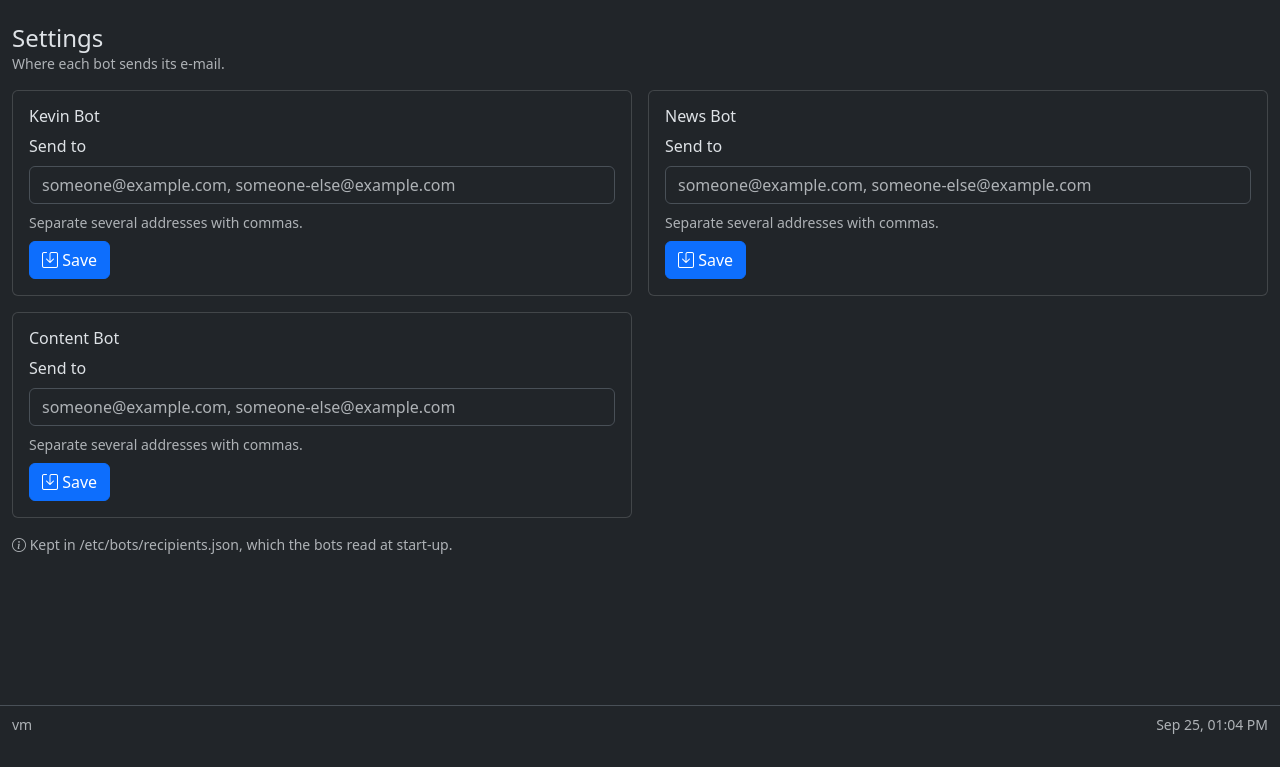
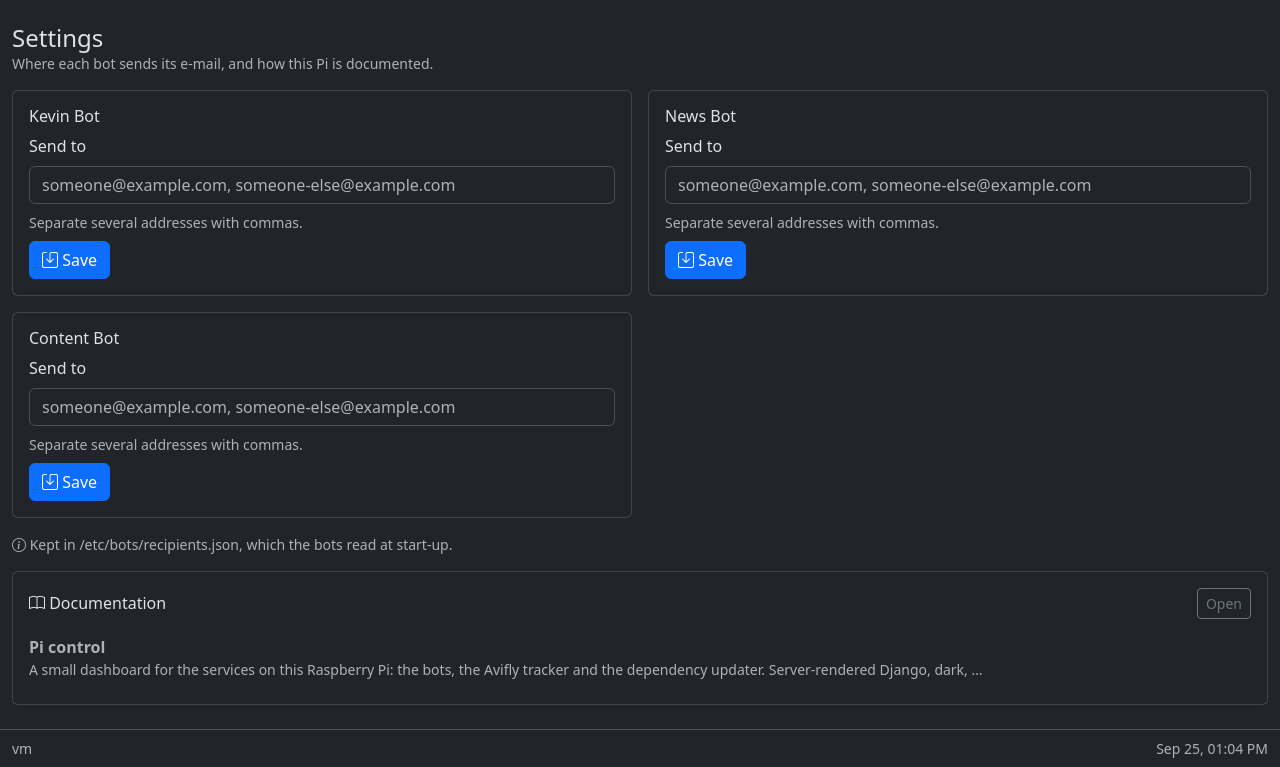
Before and after one commit to acikabot/pi-dash, a Django app: page /settings/ in a window 1280 px wide. Shown: the part 57-824 px from the top of the page. Before the commit the page ends 791 px from the top, so only its background shows below. Run offline with Django 5.2, Linux system fonts and the light colour scheme; the visitor is signed in with stand-in values (Sample User, id 1); parts of the project's set-up code (start-up, migrations or seed data) failed here and were passed over; some libraries are stand-ins or nearby versions.

Commit message:
Serve the documentation in the app, and take over port 5000
The README and a private cheat sheet render under Settings, straight from
the Markdown in this project. The old dashboard is retired, so this one now
answers on the port it used.

Co-Authored-By: Claude Opus 5 <noreply@anthropic.com>

````diff
--- a/config/settings.py
+++ b/config/settings.py
@@ -53,6 +53,7 @@ PIDASH_MODULES = [
             "pidash.recipients",
             "pidash.system",
             "pidash.alerts",
+            "pidash.docs",
         ],
     )
     if module
--- a/pidash/core/templates/core/base.html
+++ b/pidash/core/templates/core/base.html
@@ -8,6 +8,7 @@
   <link rel="stylesheet" href="{% static 'vendor/bootstrap/bootstrap.min.css' %}">
   <link rel="stylesheet" href="{% static 'vendor/bootstrap-icons/bootstrap-icons.min.css' %}">
   <link rel="stylesheet" href="{% static 'core/app.css' %}">
+  <link rel="stylesheet" href="{% static 'docs/docs.css' %}">
   <script defer src="{% static 'vendor/htmx/htmx.min.js' %}"></script>
   <script defer src="{% static 'vendor/bootstrap/bootstrap.bundle.min.js' %}"></script>
   <script defer src="{% static 'core/app.js' %}"></script>
--- /dev/null
+++ b/pidash/docs/apps.py
@@ -0,0 +1,23 @@
+from django.utils.translation import gettext_lazy as _
+
+from pidash.core.modules import PiDashModule
+from pidash.core.registry import registry
+
+
+class DocsModule(PiDashModule):
+    default = True  # without this Django ignores the config (apps.py imports the base)
+    name = "pidash.docs"
+    label = "docs"
+    verbose_name = _("Documentation")
+    url_prefix = "docs/"
+    description = _("The project's own documentation, rendered in the app.")
+
+    def ready(self) -> None:
+        from pidash.docs.documents import documents_for
+
+        registry.add_panel(
+            "settings",
+            "docs/panels/settings.html",
+            order=20,
+            context=lambda request: {"documents": documents_for(request.user).values()},
+        )
--- /dev/null
+++ b/pidash/docs/documents.py
@@ -0,0 +1,131 @@
+"""The project's own Markdown files, rendered inside the dashboard.
+
+Only files that ship with the code are listed (``README.md`` and everything in
+``docs/``) — never a path a visitor can choose — and each one is re-rendered when the
+file changes, so the pages always match what is on disk. A file whose name starts with
+an underscore is private: only an owner account sees it, and git ignores it.
+"""
+
+from __future__ import annotations
+
+import re
+from dataclasses import dataclass
+from pathlib import Path
+
+import markdown
+from django.conf import settings
+from django.urls import reverse
+
+SOURCES: tuple[Path, ...] = (Path("README.md"), Path("docs"))
+EXTENSIONS = ["tables", "fenced_code", "toc", "sane_lists", "attr_list", "def_list"]
+EXTENSION_CONFIG = {"toc": {"toc_depth": "2-3"}}
+_LINK_TO_MD = re.compile(r'href="(?!https?://)([^"#]+\.md)(#[^"]*)?"')
+_HEADING = re.compile(r"^#\s+(.+)$", re.M)
+
+
+@dataclass(frozen=True)
+class Document:
+    slug: str
+    path: Path
+    title: str
+    summary: str
+    owner_only: bool = False
+
+    @property
+    def url(self) -> str:
+        return reverse("docs:page", args=[self.slug])
+
+
+@dataclass(frozen=True)
+class RenderedDocument:
+    document: Document
+    html: str
+    toc: str
+
+
+def _slug_for(path: Path) -> str:
+    return "guide" if path.name == "README.md" else path.stem.lower().lstrip("_")
+
+
+def _title_and_summary(text: str, fallback: str) -> tuple[str, str]:
+    heading = _HEADING.search(text)
+    title = heading.group(1).strip() if heading else fallback
+    body = text[heading.end() :] if heading else text
+    summary = ""
+    for block in body.split("\n\n"):
+        block = block.strip()
+        if block and not block.startswith(("#", "|", "```", "<", "-", "*", "!")):
+            summary = " ".join(block.replace("`", "").replace("*", "").split())
+            break
+    return title, summary
+
+
+def _markdown_files() -> list[Path]:
+    root = Path(settings.BASE_DIR)
+    files: list[Path] = []
+    for source in SOURCES:
+        full = root / source
+        if full.is_dir():
+            files.extend(sorted(p for p in full.glob("*.md")))
+        elif full.is_file():
+            files.append(full)
+    return files
+
+
+def documents() -> dict[str, Document]:
+    found: dict[str, Document] = {}
+    for path in _markdown_files():
+        title, summary = _title_and_summary(path.read_text(encoding="utf-8"), path.stem)
+        found[_slug_for(path)] = Document(
+            slug=_slug_for(path),
+            path=path,
+            title=title,
+            summary=summary,
+            owner_only=path.name.startswith("_"),
+        )
+    return found
+
+
+def documents_for(user) -> dict[str, Document]:
+    """The documents this account may read (private notes are owners-only)."""
+    return {
+        slug: document
+        for slug, document in documents().items()
+        if not document.owner_only or user.is_superuser
+    }
+
+
+def get_document(slug: str, user=None) -> Document | None:
+    available = documents() if user is None else documents_for(user)
+    return available.get(slug)
+
+
+_cache: dict[str, tuple[float, RenderedDocument]] = {}
+
+
+def render(document: Document) -> RenderedDocument:
+    """Render to HTML, re-using the last result until the file changes."""
+    stamp = document.path.stat().st_mtime
+    cached = _cache.get(document.slug)
+    if cached and cached[0] == stamp:
+        return cached[1]
+
+    converter = markdown.Markdown(
+        extensions=EXTENSIONS, extension_configs=EXTENSION_CONFIG, output_format="html"
+    )
+    html = converter.convert(document.path.read_text(encoding="utf-8"))
+    rendered = RenderedDocument(document=document, html=_fix_links(html), toc=converter.toc)
+    _cache[document.slug] = (stamp, rendered)
+    return rendered
+
+
+def _fix_links(html: str) -> str:
+    """Point links between Markdown files at their pages in the app."""
+    known = {str(doc.path.name): doc for doc in documents().values()}
+
+    def replace(match: re.Match) -> str:
+        target, anchor = match.group(1), match.group(2) or ""
+        document = known.get(Path(target).name)
+        return f'href="{document.url}{anchor}"' if document else match.group(0)
+
+    return _LINK_TO_MD.sub(replace, html)
--- /dev/null
+++ b/pidash/docs/static/docs/docs.css
@@ -0,0 +1,23 @@
+/* Reading layout for the documentation pages. */
+.doc { max-width: 62rem; line-height: 1.6; }
+.doc h1 { font-size: 1.7rem; }
+.doc h2 {
+  font-size: 1.3rem; margin-top: 2rem; padding-top: .75rem;
+  border-top: 1px solid var(--bs-border-color);
+}
+.doc h3 { font-size: 1.05rem; margin-top: 1.5rem; }
+.doc table { display: block; overflow-x: auto; width: 100%; margin-bottom: 1rem; border-collapse: collapse; }
+.doc th, .doc td { border: 1px solid var(--bs-border-color); padding: .4rem .6rem; vertical-align: top; }
+.doc th { background: var(--bs-tertiary-bg); text-align: left; }
+.doc pre {
+  background: var(--bs-black); border: 1px solid var(--bs-border-color);
+  border-radius: var(--bs-border-radius); padding: .75rem 1rem; overflow-x: auto;
+}
+.doc code { font-size: .875em; }
+.doc :not(pre) > code { color: var(--bs-info-text-emphasis); }
+.doc img { max-width: 100%; height: auto; }
+.doc-toc { position: sticky; top: 5rem; font-size: .875rem; }
+.doc-toc ul { list-style: none; padding-left: .75rem; margin-bottom: 0; }
+.doc-toc > ul { padding-left: 0; }
+.doc-toc a { text-decoration: none; display: block; padding: .15rem 0; }
+@media (max-width: 991.98px) { .doc-toc { position: static; } }
--- /dev/null
+++ b/pidash/docs/templates/docs/panels/settings.html
@@ -0,0 +1,19 @@
+<div class="card mt-3">
+  <div class="card-body">
+    <div class="d-flex align-items-center gap-2 mb-2">
+      <h2 class="h6 mb-0 me-auto"><i class="bi bi-book"></i> Documentation</h2>
+      <a class="btn btn-sm btn-outline-secondary" href="{% url 'docs:index' %}">Open</a>
+    </div>
+    <div class="list-group list-group-flush">
+      {% for document in documents %}
+      <a class="list-group-item list-group-item-action bg-transparent px-0" href="{{ document.url }}">
+        <div class="d-flex align-items-center gap-2">
+          <span class="fw-semibold">{{ document.title }}</span>
+          {% if document.owner_only %}<span class="badge text-bg-secondary"><i class="bi bi-lock"></i> private</span>{% endif %}
+        </div>
+        <div class="small text-body-secondary">{{ document.summary|truncatewords:22 }}</div>
+      </a>
+      {% endfor %}
+    </div>
+  </div>
+</div>
--- /dev/null
+++ b/pidash/docs/urls.py
@@ -0,0 +1,10 @@
+from django.urls import path
+
+from pidash.docs import views
+
+app_name = "docs"
+
+urlpatterns = [
+    path("", views.DocIndexView.as_view(), name="index"),
+    path("<slug:slug>/", views.DocPageView.as_view(), name="page"),
+]
--- a/pidash/recipients/templates/recipients/page.html
+++ b/pidash/recipients/templates/recipients/page.html
@@ -22,4 +22,6 @@
 <p class="text-body-secondary small mt-3">
   <i class="bi bi-info-circle"></i> Kept in {{ store_path }}, which the bots read at start-up.
 </p>
+
+{% for panel in panels %}{% include panel.template %}{% endfor %}
 {% endblock %}
--- a/pidash/recipients/views.py
+++ b/pidash/recipients/views.py
@@ -6,6 +6,7 @@ from django.shortcuts import redirect
 from django.views.decorators.http import require_POST
 from django.views.generic import TemplateView
 
+from pidash.core.registry import registry
 from pidash.recipients import store
 from pidash.services.catalog import get_service, services_with
 
@@ -21,9 +22,11 @@ class RecipientsView(TemplateView):
         ]
         return super().get_context_data(
             page_title="Settings",
-            page_subtitle="Where each bot sends its e-mail.",
+            page_subtitle="Where each bot sends its e-mail, and how this Pi is documented.",
             rows=rows,
             store_path=store.path(),
+            panels=registry.panels("settings"),
+            **registry.panel_context("settings", self.request),
             **kwargs,
         )
 
--- a/requirements.txt
+++ b/requirements.txt
@@ -4,3 +4,4 @@ django-environ==0.14.0      # configuration from .env / environment
 whitenoise==6.12.0          # static files
 gunicorn==26.2.0            # production server
 psutil==7.2.2               # CPU, memory, disk and uptime figures
+Markdown==3.10.3            # renders this project's own documentation inside the app
````
Also changed, not shown: pidash/conftest.py (+10 -1 lines), pidash/docs/templates/docs/index.html (added, +18 -0 lines), pidash/docs/templates/docs/page.html (added, +25 -0 lines), pidash/docs/tests/test_docs.py (added, +57 -0 lines), pidash/docs/views.py (added, +32 -0 lines), README.md, pidash/docs/__init__.py (added), pidash/docs/tests/__init__.py (added), 1 other file.
